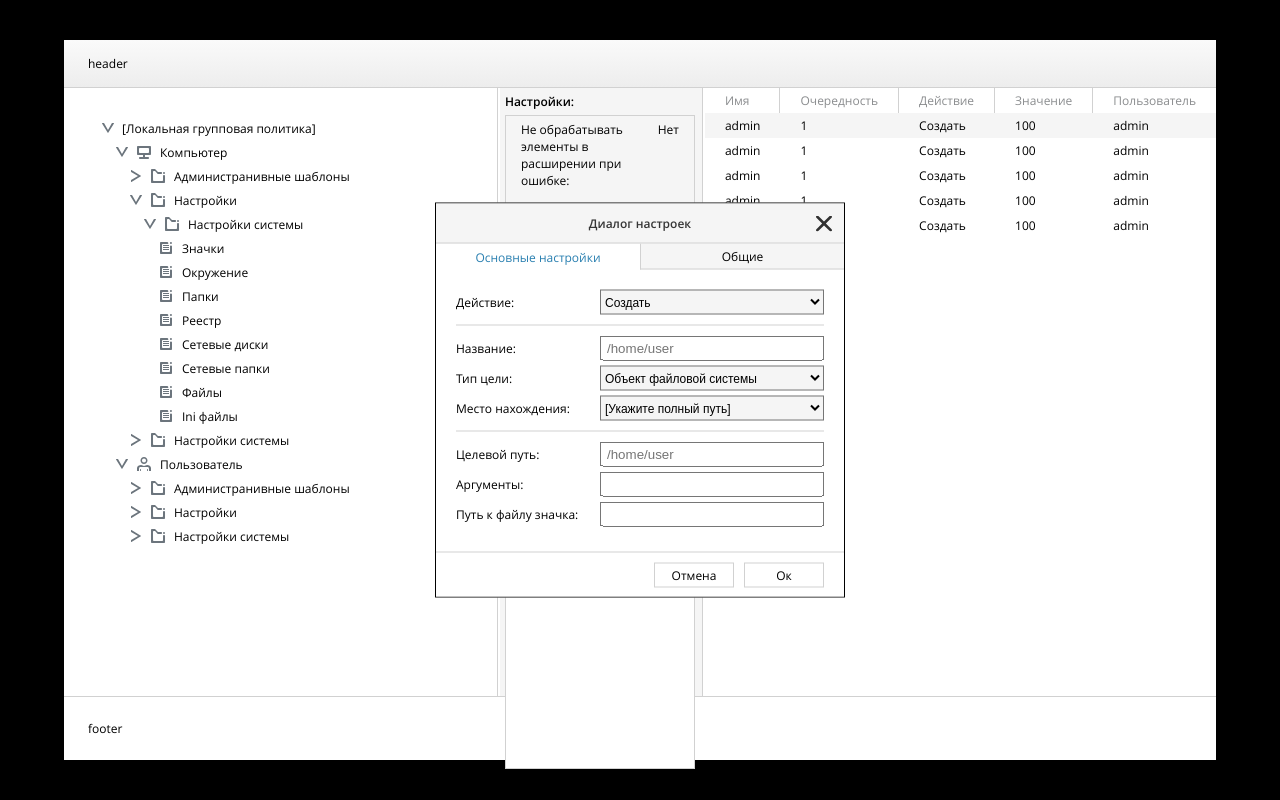
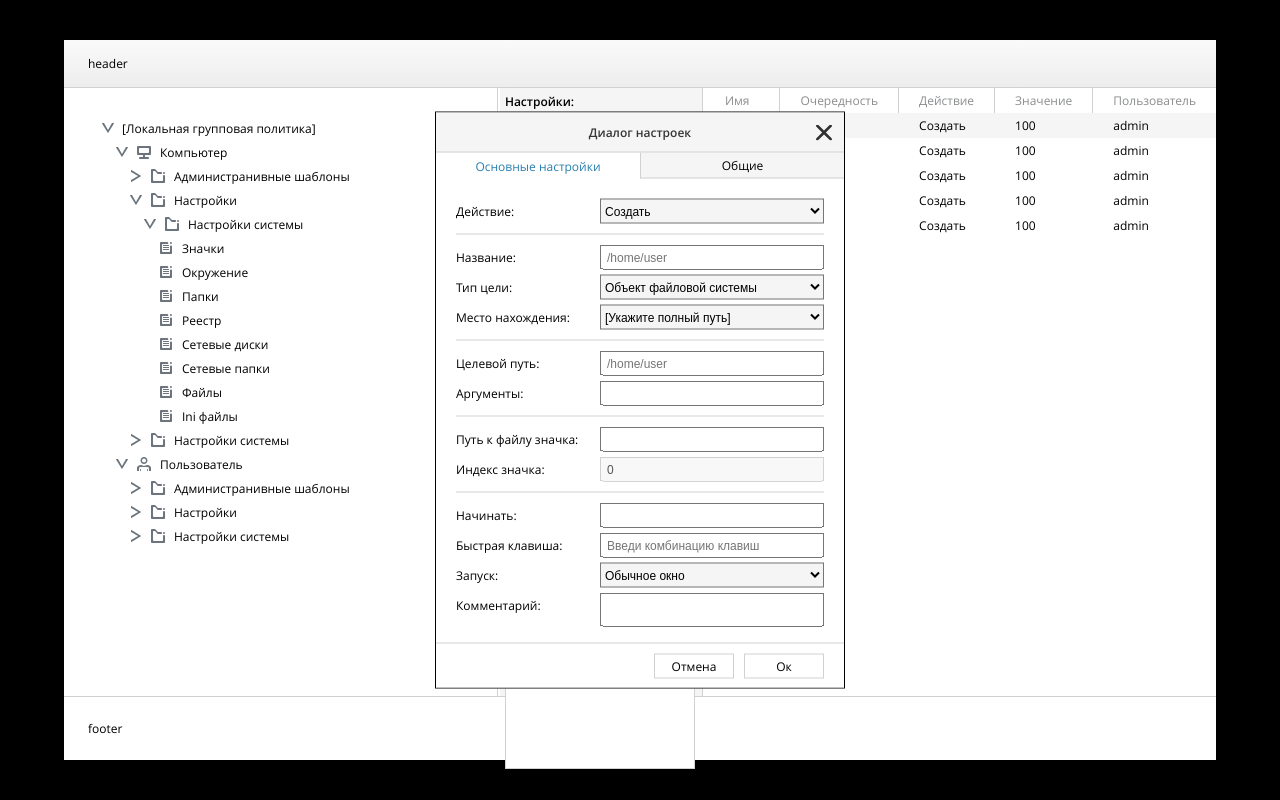
Before and after one commit to vladimirovicp/layout-gp-web-ui, a website built with Vite: page src/index.html in a window 1280 px wide. Built offline with nearby package versions, Linux system fonts and the light colour scheme.

Commit message:
feat: add Основные настройки

```diff
--- a/src/assets/styles/components/fields/fields.scss
+++ b/src/assets/styles/components/fields/fields.scss
@@ -29,9 +29,24 @@
         }
 
         input[type="text"]{
+            font-size: 12px;
             width: 100%;
             height: 100%;
             padding: 5px;
         }
+
+        input[type="number"]{
+            font-size: 12px;
+            width: 100%;
+            height: 100%;
+            padding: 5px;
+        }
+
+        textarea{
+            font-size: 12px;
+            width: 100%;
+            height: 34px;
+            resize: none;
+        }
     }
 }
--- a/src/index.html
+++ b/src/index.html
@@ -327,7 +327,7 @@
 
                                             <div class="field__line"></div>
 
-                                            <div class="field select">
+                                            <div class="field field__input field__input--path">
                                                 <div class="field__label">Название:</div>
                                                 <div class="field__element">
                                                     <input type="text" placeholder="/home/user" />
@@ -371,29 +371,69 @@
 
                                             <div class="field__line"></div>
 
-                                            <div class="field select">
+                                            <div class="field field__input field__input--path">
                                                 <div class="field__label">Целевой путь:</div>
                                                 <div class="field__element">
                                                     <input type="text" placeholder="/home/user" />
                                                 </div>
                                             </div>
 
-                                            <div class="field select">
+                                            <div class="field field__input">
                                                 <div class="field__label">Аргументы:</div>
                                                 <div class="field__element">
                                                     <input type="text" />
                                                 </div>
                                             </div>
 
-                                            <div class="field select">
+                                            <div class="field__line"></div>
+
+                                            <div class="field field__input field__input--path">
                                                 <div class="field__label">Путь к файлу значка:</div>
                                                 <div class="field__element">
                                                     <input type="text" />
                                                 </div>
                                             </div>
 
+                                            <div class="field select">
+                                                <div class="field__label">Индекс значка:</div>
+                                                <div class="field__element">
+                                                    <input type="number" disabled value="0"/>
+                                                </div>
+                                            </div>
 
+                                            <div class="field__line"></div>
 
+                                            <div class="field field__input field__input--path">
+                                                <div class="field__label">Начинать:</div>
+                                                <div class="field__element">
+                                                    <input type="text" />
+                                                </div>
+                                            </div>
+
+                                            <div class="field field__input field__input--hotkey">
+                                                <div class="field__label">Быстрая клавиша:</div>
+                                                <div class="field__element">
+                                                    <input type="text" placeholder="Введи комбинацию клавиш"/>
+                                                </div>
+                                            </div>
+
+                                            <div class="field select">
+                                                <div class="field__label">Запуск:</div>
+                                                <div class="field__element">
+                                                    <select name="select">
+                                                        <option value="value1" selected>Обычное окно</option>
+                                                        <option value="value2">Свёрнутое</option>
+                                                        <option value="value3">Увеличенное</option>
+                                                    </select>
+                                                </div>
+                                            </div>
+
+                                            <div class="field field__comment">
+                                                <div class="field__label">Комментарий:</div>
+                                                <div class="field__element">
+                                                    <textarea name="comment"></textarea>
+                                                </div>
+                                            </div>
 
                                         </div>
                                         <div id="tab-general" class="tab-content">
```
